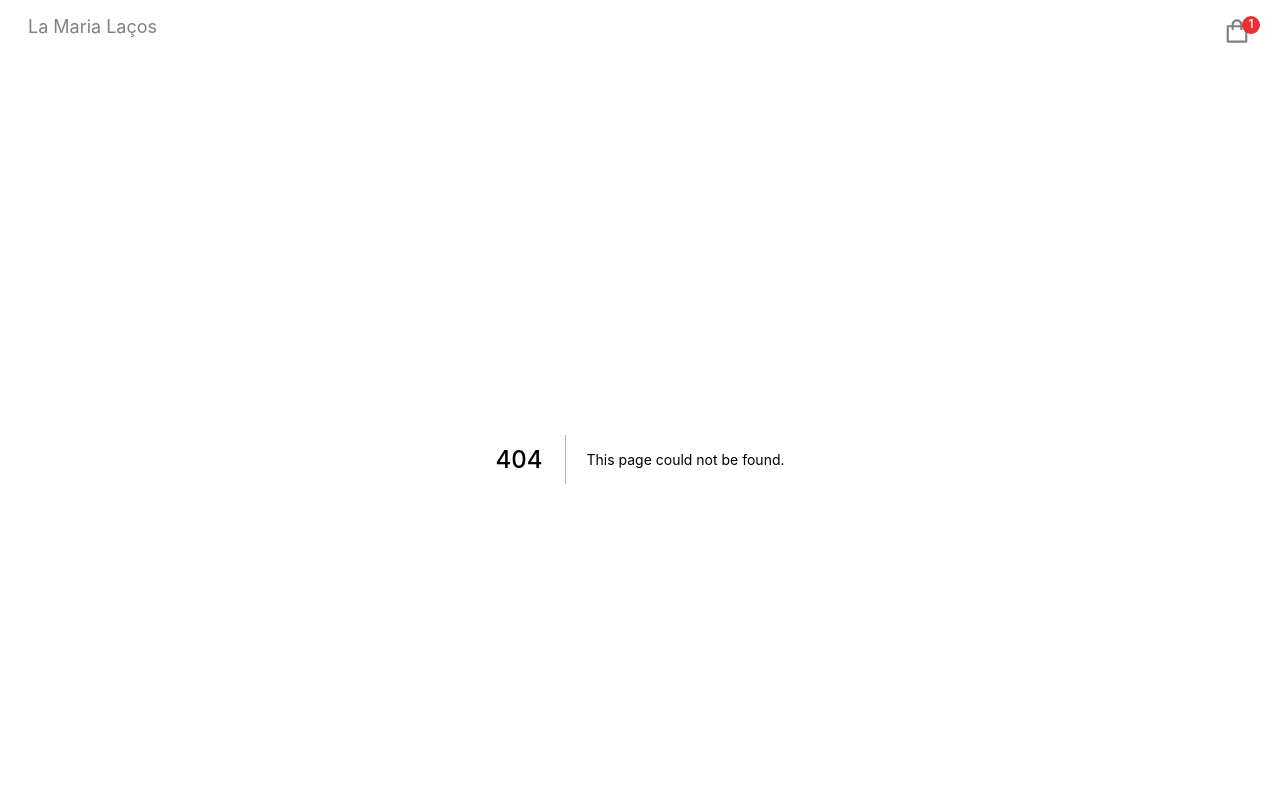
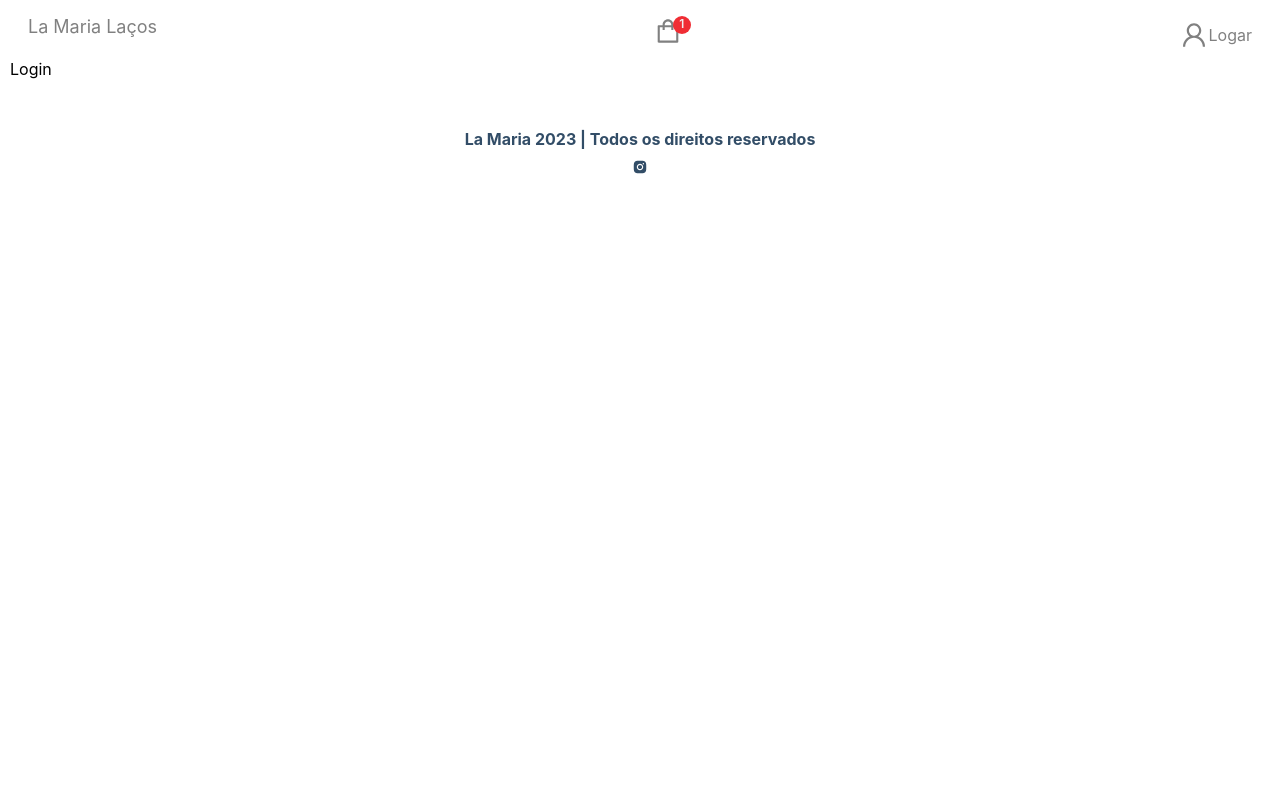
Before and after one commit to TierryBr/Ecommerce-la-maria, a Next.js app: page /signin in a window 1280 px wide. Before the commit this address had no page. Shown: the top 800 px of the page. Built offline with nearby package versions, Linux system fonts and the light colour scheme.

Commit message:
[main] - Add routes

```diff
--- a/package.json
+++ b/package.json
@@ -15,9 +15,12 @@
     "@types/node": "18.14.2",
     "@types/react": "18.0.28",
     "@types/react-dom": "18.0.11",
+    "bcrypt": "^5.1.0",
     "canvas-confetti": "^1.6.0",
     "eslint": "8.35.0",
     "eslint-config-next": "13.2.1",
+    "jsonwebtoken": "^9.0.0",
+    "mongoose": "^7.0.0",
     "next": "13.2.1",
     "next-sanity-image": "^5.0.0",
     "react": "18.2.0",
--- a/src/components/NavBar/NavBar.module.css
+++ b/src/components/NavBar/NavBar.module.css
@@ -32,3 +32,19 @@
   text-align: center;
   font-weight: 600;
 }
+
+.button_container_login {
+  display: flex;
+  text-align: center;
+  align-items: center;
+  justify-content: center;
+  flex-direction: row;
+}
+
+.nameLogin {
+  font-size: 16px;
+  color: gray;
+  text-align: center;
+  align-items: center;
+  justify-content: center;
+}
--- a/src/components/NavBar/index.tsx
+++ b/src/components/NavBar/index.tsx
@@ -1,6 +1,6 @@
 import React from 'react';
 import Link from 'next/link';
-import { AiOutlineShopping } from 'react-icons/ai';
+import { AiOutlineShopping, AiOutlineUser } from 'react-icons/ai';
 
 import styles from './NavBar.module.css';
 
@@ -11,9 +11,19 @@ const NavBar = () => {
         <Link href="/">La Maria Laços</Link>
       </p>
 
-      <button type="button" className={styles.cart_icon} onClick={() => {}}>
-        <AiOutlineShopping />
-        <span className={styles.cart_item_qty}>1</span>
+      <button type="button" className={styles.cart_icon}>
+        <Link href="/cart">
+          <AiOutlineShopping />
+          <span className={styles.cart_item_qty}>1</span>
+        </Link>
+      </button>
+      <button type="button" className={styles.cart_icon}>
+        <Link href="/signin">
+          <div className={styles.button_container_login}>
+            <AiOutlineUser />
+            <p className={styles.nameLogin}>Logar</p>
+          </div>
+        </Link>
       </button>
     </div>
   );
--- a/src/pages/_document.tsx
+++ b/src/pages/_document.tsx
@@ -1,13 +1,17 @@
-import { Html, Head, Main, NextScript } from 'next/document'
+import { Html, Head, Main, NextScript } from 'next/document';
 
 export default function Document() {
   return (
     <Html lang="en">
-      <Head />
+      <Head>
+        <link href="https://cdn.jsdelivr.net/npm/bootstrap@5.3.0-alpha1/dist/css/bootstrap.min.css"></link>
+        <script src="https://cdn.jsdelivr.net/npm/@popperjs/core@2.11.6/dist/umd/popper.min.js"></script>
+        <script src="https://cdn.jsdelivr.net/npm/bootstrap@5.3.0-alpha1/dist/js/bootstrap.min.js"></script>
+      </Head>
       <body>
         <Main />
         <NextScript />
       </body>
     </Html>
-  )
+  );
 }
--- /dev/null
+++ b/src/pages/signin.tsx
@@ -0,0 +1,7 @@
+import React from 'react';
+
+const Signin = () => {
+  return <div>Login</div>;
+};
+
+export default Signin;
```
Also changed, not shown: src/pages/cart.tsx (added, +7 -0 lines), src/pages/product/[product].tsx (added, +7 -0 lines), 1 other file (tests, documents, lock files or other folders).
